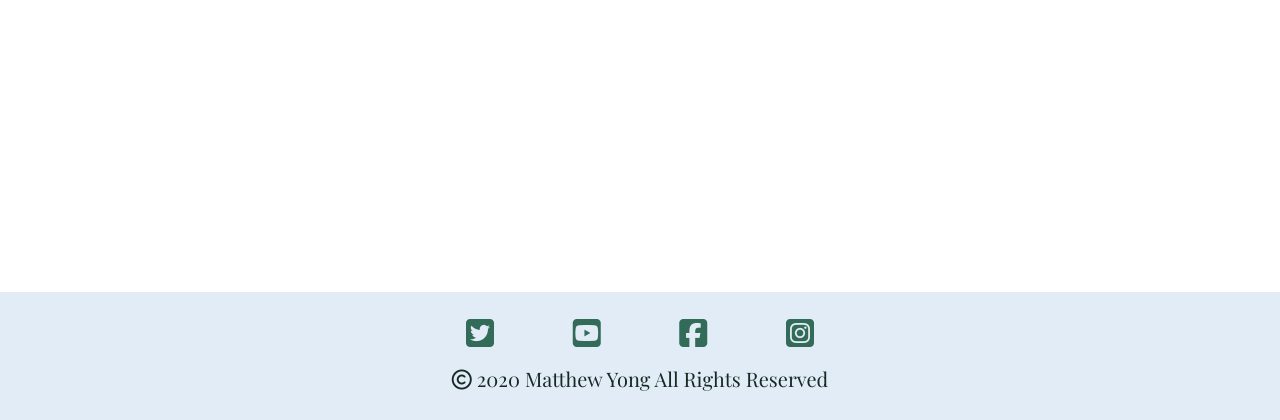
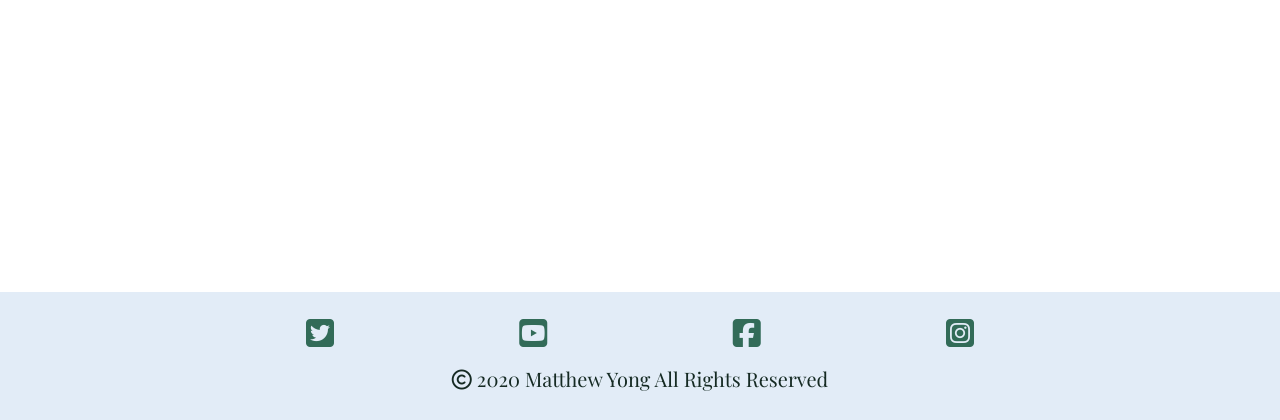
Before and after one commit to MatthewYong/recipes-connected, a Flask app: page /all_recipes in a window 1280 px wide. Shown: the part 584-1004 px from the top of the page. Run offline with Flask 2, Linux system fonts and the light colour scheme; data that the repository does not hold is empty; some libraries are stand-ins or nearby versions.

Commit message:
Changed scalabillity footer in base.html

```diff
--- a/static/css/error.css
+++ b/static/css/error.css
@@ -55,6 +55,4 @@ a:hover{
 .error-text{
     font-size: 1rem;
 }
-
-
 }
--- a/static/css/style.css
+++ b/static/css/style.css
@@ -155,3 +155,14 @@ nav a{
 .flash_message{
     text-align: center;
 }
+
+
+/*Media screen max-width 576px*/
+
+@media only screen and (max-width: 575px){
+
+#copyright{
+    font-size: 0.75rem;
+}
+
+}
--- a/templates/base.html
+++ b/templates/base.html
@@ -66,40 +66,38 @@
     <footer>
         <div class="container-fluid">
             <div class="row">
-                <div class="col-4"></div>
-                <div class="col-1 col-md-1">
+                <div class="col-sm-2"></div>
+                <div class="col col-sm-2">
                     <a href="https://twitter.com" class="social-media lg-font" target="_blank" rel="noopener">
                     <i class="fab fa-twitter-square" aria-hidden="true"></i>
                     <span class="sr-only">twitter</span>
                     </a>
                 </div>
-                <div class="col-1 col-md-1">
+                <div class="col col-sm-2">
                     <a href="https://youtube.com" class="social-media lg-font" target="_blank" rel="noopener">
                     <i class="fab fa-youtube-square" aria-hidden="true"></i>
                     <span class="sr-only">twitter</span>
                     </a>
                 </div>
-                <div class="col-1 col-md-1">
+                <div class="col col-sm-2">
                     <a href="https://facebook.com" class="social-media lg-font" target="_blank" rel="noopener">
                     <i class="fab fa-facebook-square" aria-hidden="true"></i>
                     <span class="sr-only">twitter</span>
                     </a>
                 </div>
-                <div class="col-1 col-md-1">
+                <div class="col col-sm-2">
                     <a href="https://instagram.com" class="social-media lg-font" target="_blank" rel="noopener">
                     <i class="fab fa-instagram-square" aria-hidden="true"></i>
                     <span class="sr-only">twitter</span>
                     </a>
                 </div>
-                <div class="col-4"></div>
+                <div class="col-sm-2"></div>
             </div>
             <div class="row">
-                <div class="col-4"></div>
-                <div class="col-4 sm-font">
+                <div class="col-12 sm-font mx-auto">
                     <p id="copyright"><i class="far fa-copyright" aria-hidden="true"></i>
                         <span class="sr-only">Copyright</span> 2020 Matthew Yong All Rights Reserved</p>
                 </div>
-                <div class="col-4"></div>
             </div>
         </div>
     </footer>
```
